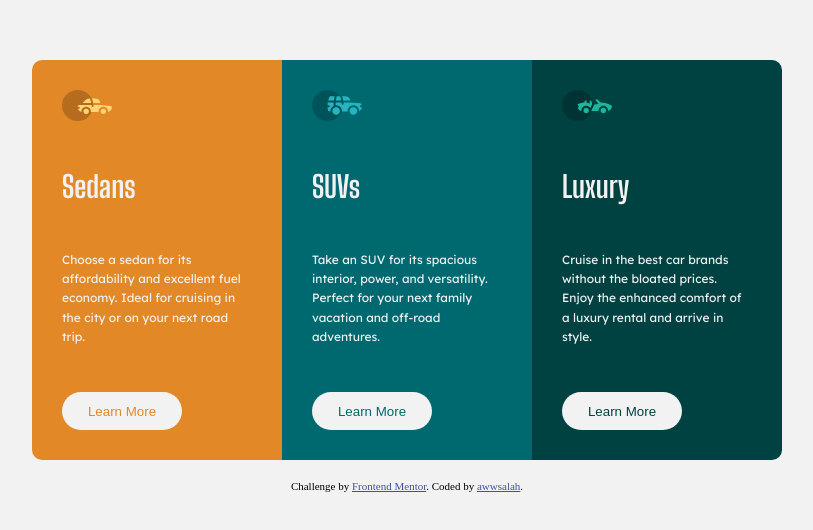
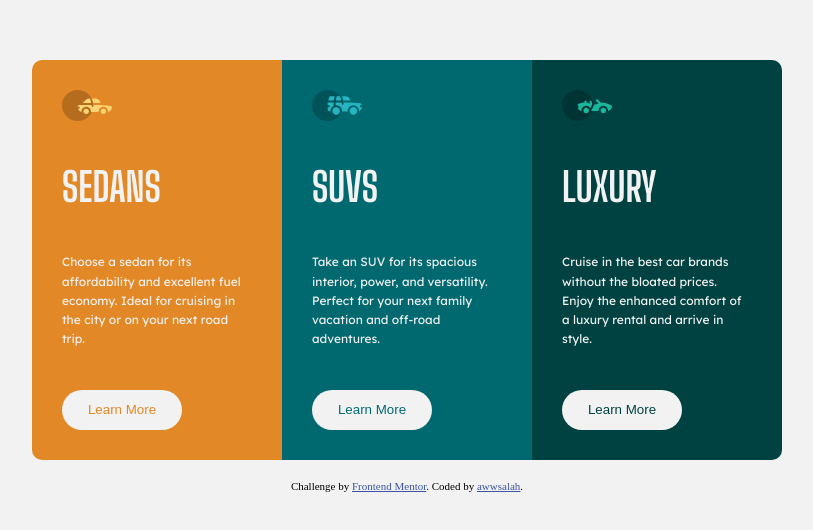
Before and after one commit to awwsalah/3-column-preview-card-component-v2, a plain HTML site: page index.html in a window 1280 px wide. Shown: the part 124-654 px from the top of the page, without its empty margins (233-1046 px from the left). Drawn offline with Linux system fonts and the light colour scheme.

Commit message:
first commit

```diff
--- a/style.css
+++ b/style.css
@@ -31,7 +31,7 @@ body{
 .card1{
     display: flex;
     flex-direction: column;
-    gap: 2.9rem;
+    gap: 2.6rem;
     max-width: 250px;
     height: 400px;
     padding: 30px;
@@ -43,7 +43,7 @@ body{
 .card2{
     display: flex;
     flex-direction: column;
-    gap: 2.9rem;
+    gap: 2.6rem;
     max-width: 250px;
     height: 400px;
     padding: 30px;
@@ -53,7 +53,7 @@ body{
 .card3{
     display: flex;
     flex-direction: column;
-    gap: 2.9rem;
+    gap: 2.6rem;
     max-width: 250px;
     height: 400px;
     padding: 30px;
@@ -96,7 +96,8 @@ img{
 h4{
     font-family: "Big Shoulders Display", sans-serif;
     font-weight: 700;
-    font-size: 30px;
+    font-size: 40px;
+    text-transform: uppercase;
 }
 p{
     font-family: "Lexend Deca", sans-serif;
```
